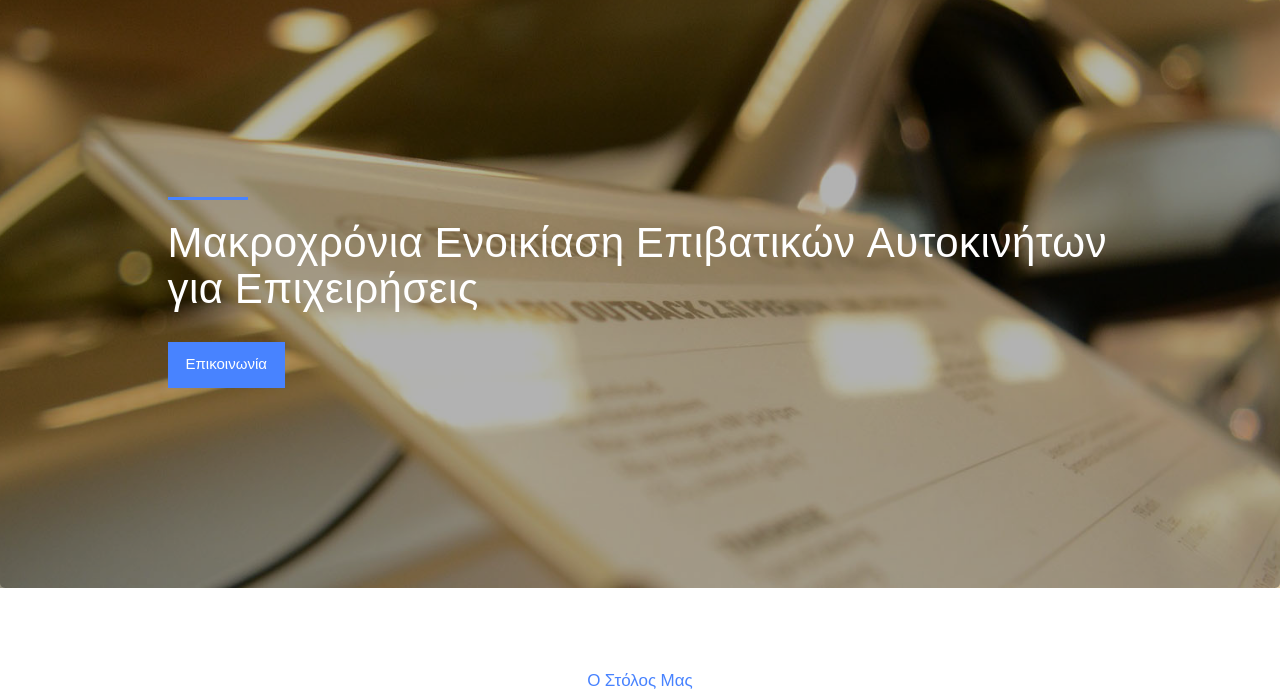
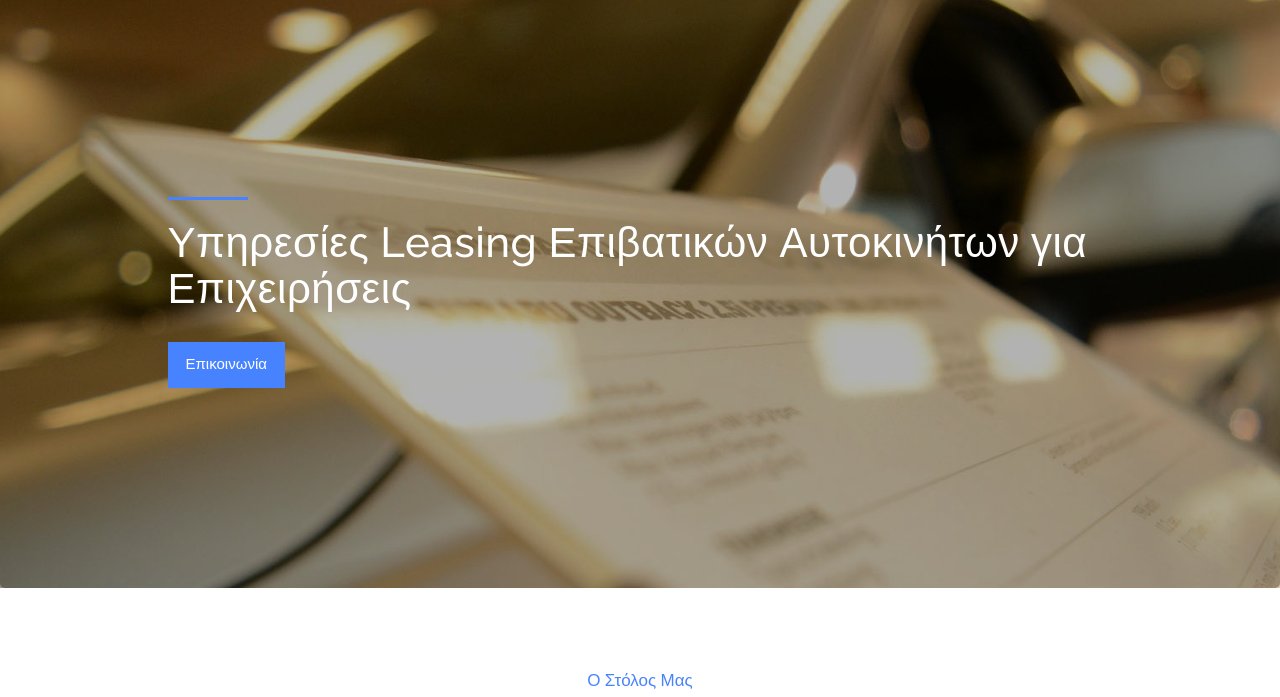
Before and after one commit to kondilidisn/car-rental, a plain HTML site: page el/index.html in a window 1280 px wide. Shown: the part 103-800 px from the top of the page. Drawn offline with nearby package versions, Linux system fonts and the light colour scheme.

Commit message:
Update hero banner headline on EN and EL homepages
Co-Authored-By: Claude Sonnet 4.6 <noreply@anthropic.com>

```diff
--- a/el/index.html
+++ b/el/index.html
@@ -108,7 +108,7 @@
                 <div class="col-md-10 col-md-offset-1">
                     <div class="banner-caption">
                         <div class="line-dec"></div>
-                        <h2>Μακροχρόνια Ενοικίαση Επιβατικών Αυτοκινήτων για Επιχειρήσεις</h2>
+                        <h2>Υπηρεσίες Leasing Επιβατικών Αυτοκινήτων για Επιχειρήσεις</h2>
                         <div class="blue-button">
                             <a href="contact.html">Επικοινωνία</a>
                         </div>
```
Also changed, not shown: index.html (+1 -1 lines).
